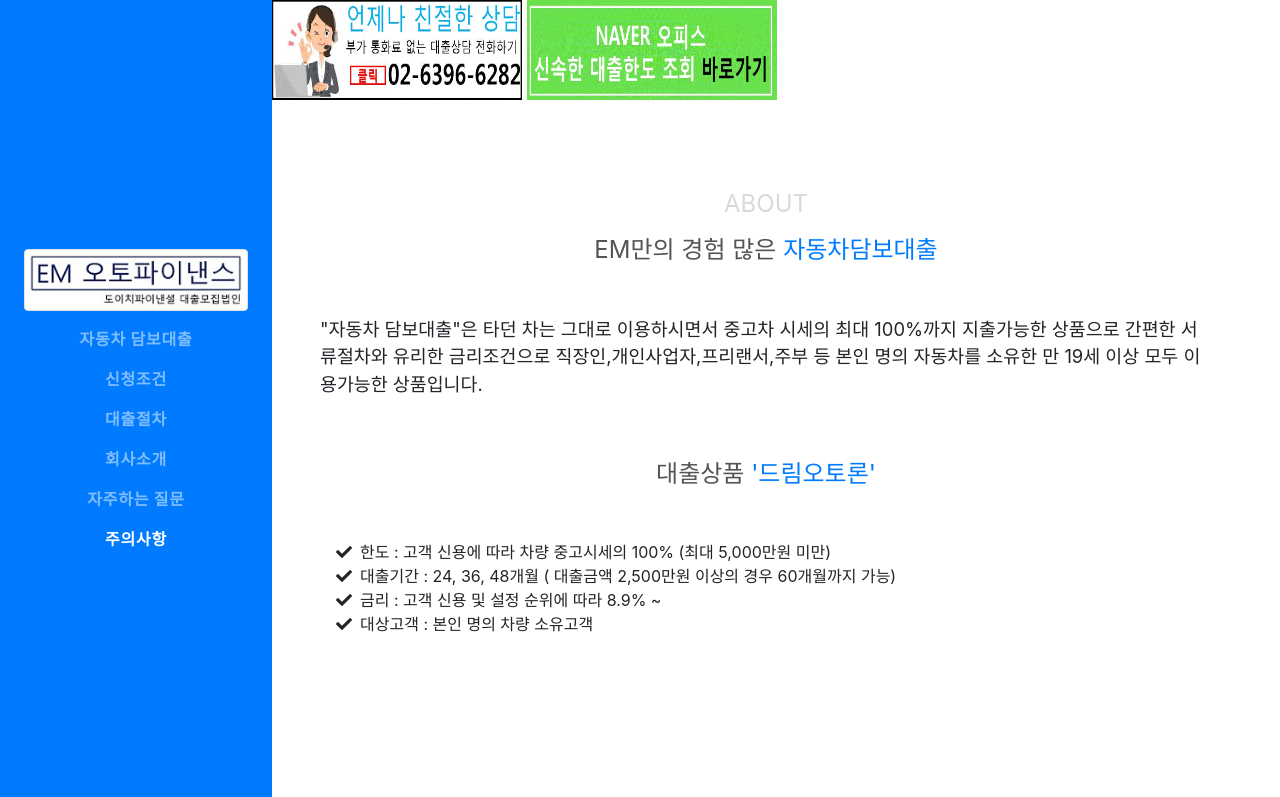
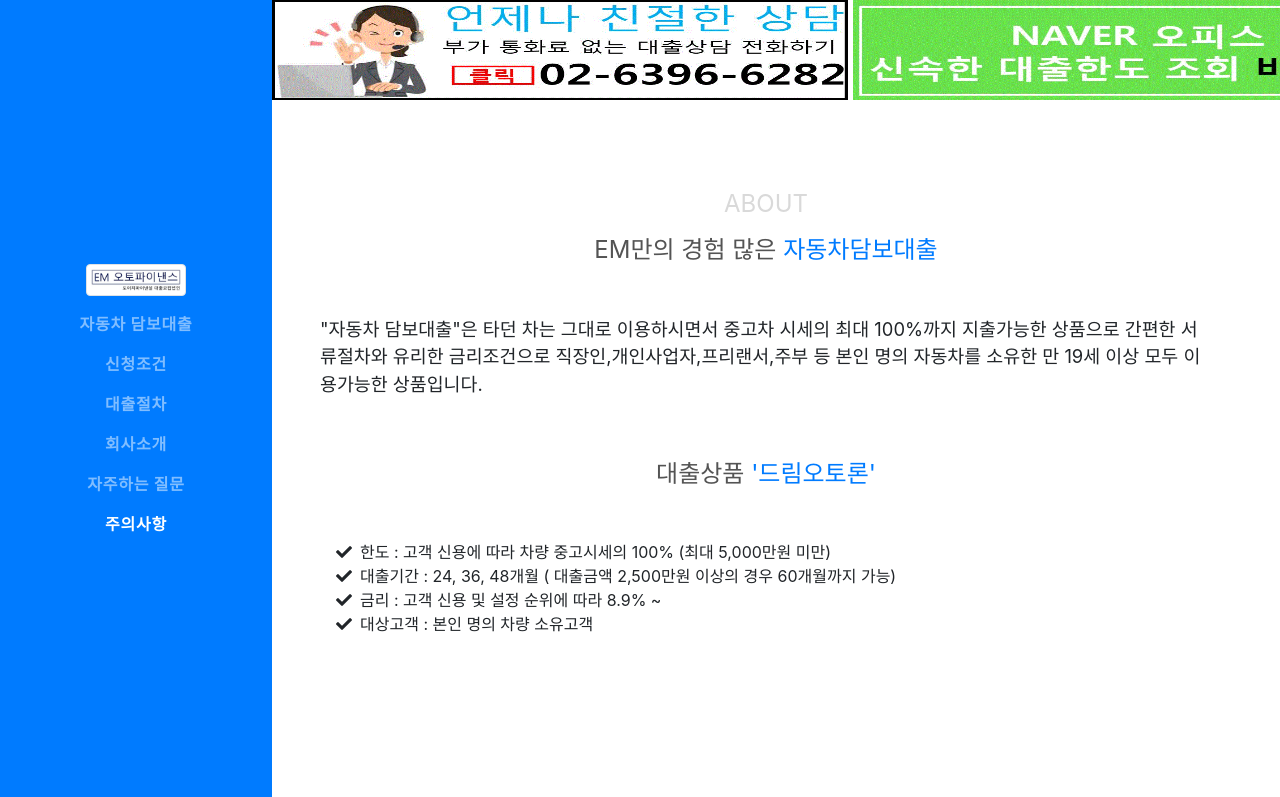
Before and after one commit to emauto/emauto, a website with bundled scripts: page index.html in a window 1280 px wide. Shown: the top 797 px of the page. Built offline with nearby package versions, Linux system fonts and the light colour scheme; files whose address does not match are found by name; a web font is replaced by a local one.

Commit message:
Update index.html

```diff
--- a/index.html
+++ b/index.html
@@ -19,7 +19,7 @@
             border: 1px red solid;
         }
         img{
-            width: 250px;
+            width: 45%;
             height: 100px;
 
         }
```
